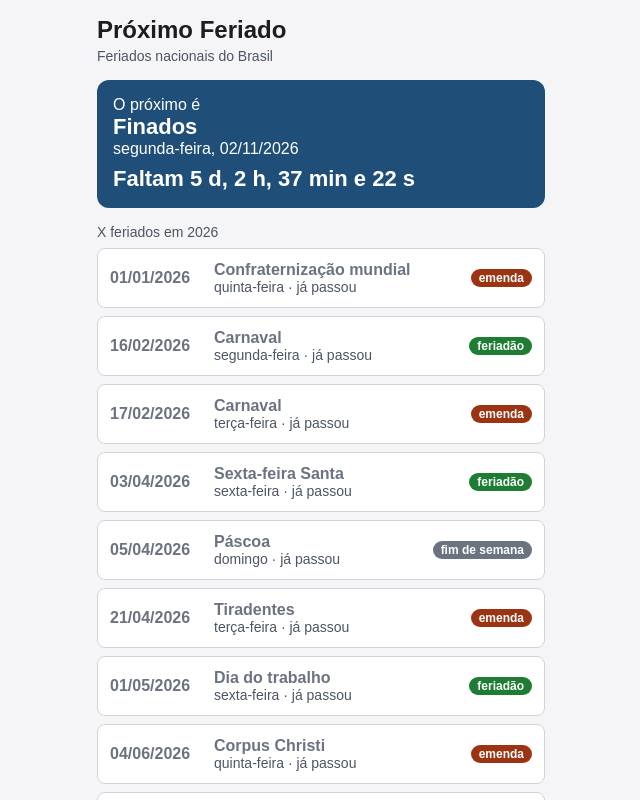
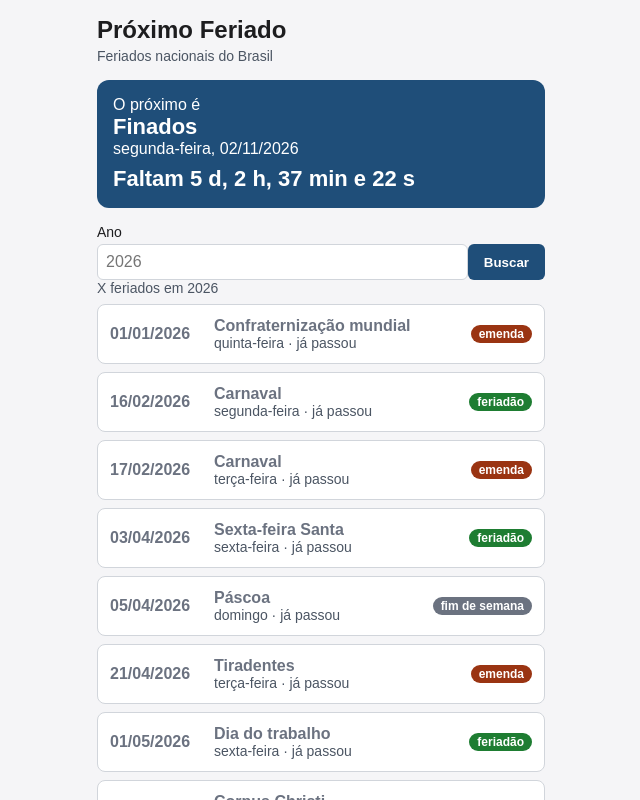
Before and after one commit to LorisZucco/03-feriados, a React (Vite) app: page / in a window 1280 px wide. Shown: the top 800 px of the page, without its empty margins (319-959 px from the left). Built offline with nearby package versions, Linux system fonts and the light colour scheme.

Commit message:
feat: add YearForm component and integrate it into App layout

```diff
--- a/src/App.jsx
+++ b/src/App.jsx
@@ -7,13 +7,16 @@
 import Header from "./components/Header";
 import NextHoliday from "./components/NextHoliday";
 import HolidayCard from "./components/HolidayCard";
+import YearForm from "./components/YearForm";
 
 function App() {
   return (
     <>
       <Header />
       <NextHoliday />
-
+      <section className="filters">
+        <YearForm />
+      </section>
       <p className="count">X feriados em 2026</p>
       <main className="holiday-list">
         {holidays.map((item) => (
--- /dev/null
+++ b/src/components/YearForm/index.jsx
@@ -0,0 +1,15 @@
+import "./year-form.css";
+
+import React from "react";
+
+export default function YearForm() {
+  return (
+    <form className="year-form">
+      <label htmlFor="year">Ano</label>
+      <div className="year-row">
+        <input id="year" type="number" placeholder="2026" required />
+        <button>Buscar</button>
+      </div>
+    </form>
+  );
+}
--- /dev/null
+++ b/src/components/YearForm/year-form.css
@@ -0,0 +1,38 @@
+.year-form {
+  flex: 1;
+  min-width: 0;
+  display: flex;
+  flex-direction: column;
+  gap: 4px;
+  font-size: 14px;
+}
+
+.year-row {
+  display: flex;
+}
+
+.year-row input {
+  flex: 1;
+  min-width: 0;
+  padding: 8px;
+  border: 1px solid #d1d5db;
+  border-radius: 6px;
+  font-size: 16px;
+}
+
+.year-row button {
+  padding: 8px 16px;
+  border: none;
+  border-radius: 6px;
+  background-color: #1f4e79;
+  color: #ffffff;
+  font-weight: bold;
+}
+
+.year-row button:disabled {
+  background-color: #9ca3af;
+}
+.filters {
+  display: flex;
+  gap: 12px;
+}
```
Also changed, not shown: src/data/months.js (added, +16 -0 lines).
